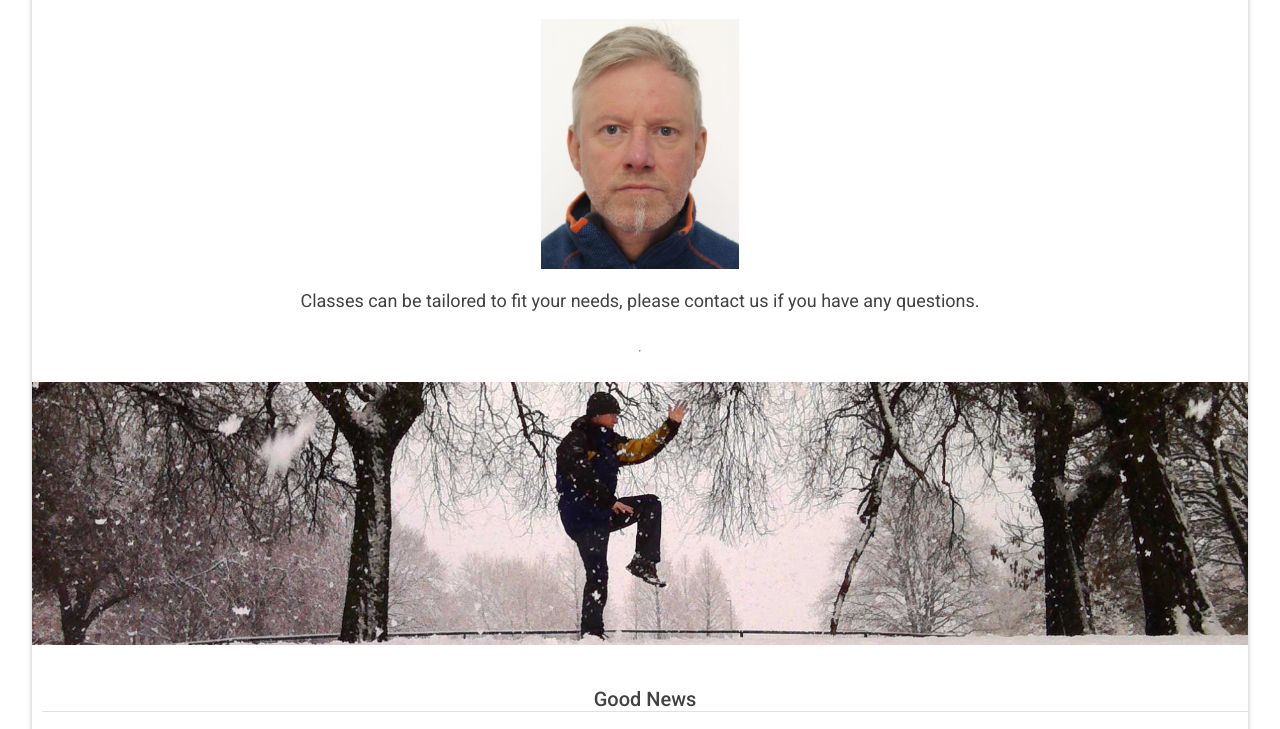
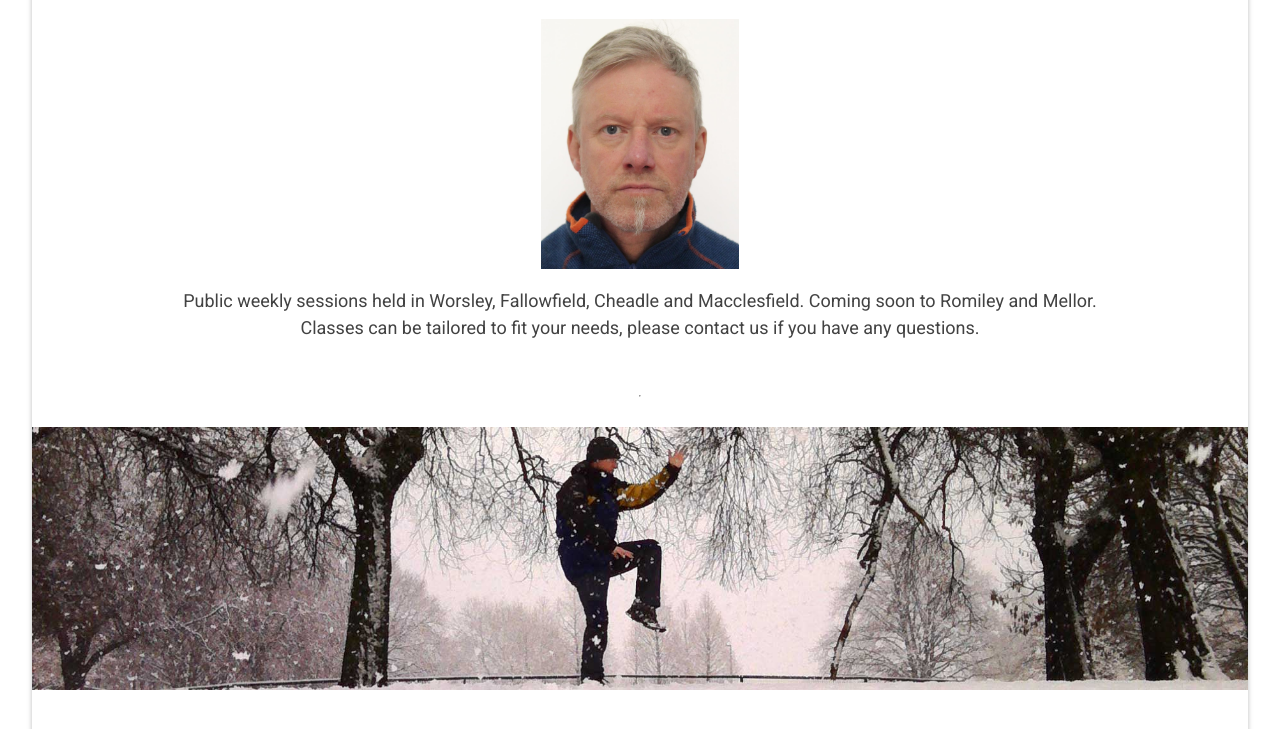
Before and after one commit to hifruit/LoveTaiChi, a plain HTML site: page index.html in a window 1280 px wide. Shown: the part 729-1458 px from the top of the page. Drawn offline with Linux system fonts and the light colour scheme.

Commit message:
Add text re public classes

```diff
--- a/index.html
+++ b/index.html
@@ -355,10 +355,17 @@
               <h2 class="news__title">Classes and Workshops</h2>
           <ul>
             <li class="top-news__item">
-              Joseph is a talented instructor and practitioner of  Tai Chi, Chi Kung and Meditation. He has been teaching for over 20 years and is a registered instructor with The Tai Chi Union for Great Britain. Having a sincere passion for Chinese internal arts, Joseph pursues his personal development studying with teachers of international renown. He has wide teaching experience providing classes and workshops for MMU, David Lloyd Leisure, Arden school of Theater, North Trafford College, Village hotels, Target Fitness as well as private classes. Students have ranged from school children to teachers, gymnasts to senior citizens, college students, architects, actors and musicians.
+              Joseph is a talented instructor and practitioner of  Tai Chi, Chi Kung and Meditation.
+              He has been teaching for over 20 years and is a registered instructor with The Tai Chi Union for Great Britain.
+              Having a sincere passion for Chinese internal arts, Joseph pursues his personal development studying with teachers
+              of international renown. He has wide teaching experience providing classes and workshops for MMU, Total Fitness,
+              Arden school of Theater, North Trafford College, Village hotels, Target Fitness as well as private classes.
+              Student groups have ranged from school children to teachers, gymnasts to senior citizens, undergraduates, architects,
+              actors and musicians.
               <p>
               <img class="portrait" src="images/joseph3.jpeg" alt="portrait of joseph love">
-              </p>Classes can be tailored to fit your needs, please contact us if you have any questions.
+              <p>Public weekly sessions held in Worsley, Fallowfield, Cheadle and Macclesfield. Coming soon to Romiley and Mellor.<br>
+              Classes can be tailored to fit your needs, please contact us if you have any questions.</p>
 
 
 
```
